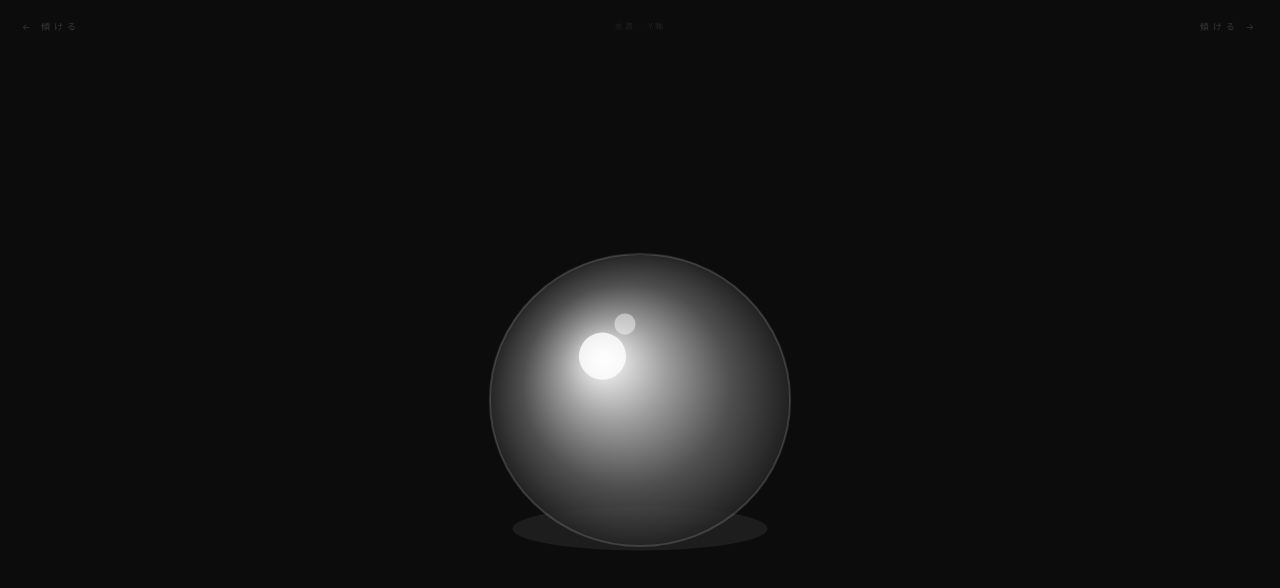
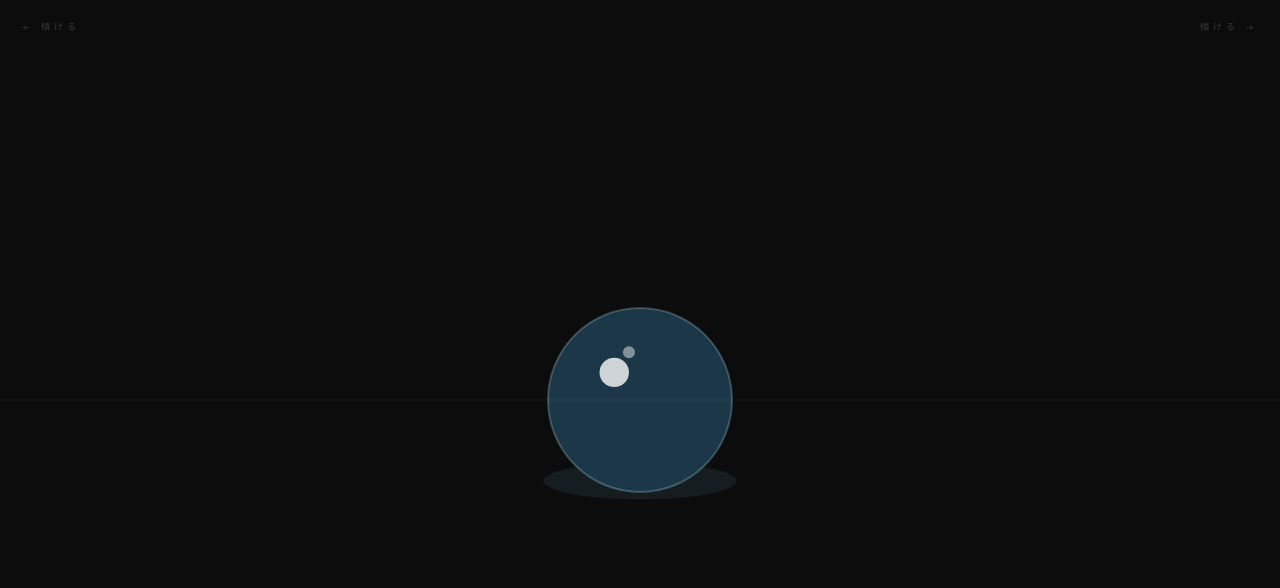
Before and after one commit to Pomeoo/try, a plain HTML site: page index.html in a window 1280 px wide. Both pictures are taken after a click on the button "START". Drawn offline with Linux system fonts and the light colour scheme.

Commit message:
Update index.html

```diff
--- a/index.html
+++ b/index.html
@@ -3,7 +3,7 @@
 <head>
 <meta charset="UTF-8">
 <meta name="viewport" content="width=device-width, initial-scale=1.0, user-scalable=no">
-<title>水滴 — Y軸</title>
+<title>粘性の球 — X軸</title>
 <style>
 * { margin:0; padding:0; box-sizing:border-box; touch-action:none; user-select:none; -webkit-user-select:none; }
 body { background:#0c0c0c; height:100dvh; overflow:hidden; }
@@ -11,8 +11,6 @@ canvas { display:block; width:100%; height:100dvh; }
 #hud { position:fixed; top:0; left:0; right:0; display:flex; justify-content:space-between;
        padding:20px 22px 0; pointer-events:none; z-index:5; }
 .hl { font-size:9px; letter-spacing:4px; text-transform:uppercase; color:rgba(255,255,255,0.18);
-      font-family:-apple-system,sans-serif; }
-.hc { font-size:8px; letter-spacing:2px; color:rgba(255,255,255,0.09);
       font-family:-apple-system,sans-serif; }
 #over { position:fixed; inset:0; background:#0c0c0c; display:flex; flex-direction:column;
         align-items:center; justify-content:center; gap:28px; z-index:100; }
@@ -28,13 +26,12 @@ canvas { display:block; width:100%; height:100dvh; }
 <body>
 <div id="hud">
   <span class="hl">← 傾ける</span>
-  <span class="hc">水滴 · Y軸</span>
   <span class="hl">傾ける →</span>
 </div>
 <canvas id="c"></canvas>
 <div id="over">
-  <div class="ot">水滴 — Y軸</div>
-  <div class="od">水滴は画面中央に固定されています<br>左右に傾けて通り過ぎると<br>吸い付いてポヨンと弾みます</div>
+  <div class="ot">粘性の球 — X軸</div>
+  <div class="od">左右に傾けると粘性で球がゆっくり動きます<br>傾けすぎると止まり<br>90度で傾けた方向に飛び出します</div>
   <button class="obs" id="sb">Start</button>
 </div>
 <script>
@@ -44,111 +41,147 @@ const X=C.getContext('2d');
 function resize(){C.width=window.innerWidth; C.height=window.innerHeight;}
 resize(); window.addEventListener('resize',resize);
 
-let rawGamma=0, prevGamma=0, dGamma=0, lastDir=1;
-let hasG=false, playing=false;
+let rawGamma=0, hasG=false, playing=false;
 
-// Camera pan: drop fixed in world, screen pans with tilt
-const PAN = () => C.width / 55;
+// Ball state
+let bx=0, by=0, vx=0, vy=0;
+let state='normal';   // 'normal' | 'falling' | 'idle'
+let idleTimer=0;
 
-// ── Stretch spring ────────────────────────────────────────
-let stretch  = 0;   // + = right elongation, - = left elongation
-let stretchV = 0;
+const ballR   = ()=> Math.min(C.width,C.height) * 0.115; // larger
+const maxDisp = ()=> C.width * 0.32;
+const FALL_DEG = 80;
 
-let wasInContact = false;
+function initBall(){
+  bx=C.width/2; by=C.height/2; vx=0; vy=0;
+  state='normal'; idleTimer=0;
+}
 
-const CONTACT_DEG  = 14;
-const SPRING_K     = 20;
-const SPRING_DAMP  = 0.68;  // underdamped = good poyong bounce
-const IMPULSE_MAX  = 6.5;
+// ── Update ───────────────────────────────────────────────
+function update(dt){
+  const W=C.width, H=C.height, R=ballR();
 
+  if(state==='idle'){
+    idleTimer-=dt;
+    if(idleTimer<=0) initBall();
+    return;
+  }
+
+  if(state==='normal'){
+    if(Math.abs(rawGamma)>=FALL_DEG){ state='falling'; return; }
+
+    const posNorm=(bx-W/2)/maxDisp();
+    const friction=Math.pow(Math.abs(posNorm),3.5);
+    const driveF=(rawGamma/55)*1100*(1-friction*0.97);
+    const dragF =-vx*5.8;
+    vx+=(driveF+dragF)*dt;
+
+    const nextX=bx+vx*dt;
+    const disp=nextX-W/2;
+    if(Math.abs(disp)<maxDisp()){ bx=nextX; }
+    else { bx=W/2+Math.sign(disp)*maxDisp(); vx=0; }
+
+    by+=(H/2-by)*6*dt;
+  }
+
+  if(state==='falling'){
+    // Fall in the tilt direction (horizontal), not downward
+    const dir=Math.sign(rawGamma);
+    vx+=dir*3200*dt;   // strong horizontal thrust
+    vy+=280*dt;         // very slight downward drift only
+    bx+=vx*dt;
+    by+=vy*dt;
+
+    // Respawn when off-screen horizontally
+    if(bx < -R*3 || bx > W+R*3 || by > H+R*3){
+      state='idle'; idleTimer=0.75;
+      bx=W/2; by=H/2; vx=0; vy=0;
+    }
+  }
+}
+
+// ── Draw ─────────────────────────────────────────────────
+function draw(){
+  const W=C.width, H=C.height, R=ballR();
+  X.fillStyle='#0c0c0c'; X.fillRect(0,0,W,H);
+
+  if(state==='idle') return;
+
+  const posNorm   =(bx-W/2)/maxDisp();
+  const stuckFactor=Math.max(0,Math.abs(posNorm)-0.80)/0.20;
+
+  // Tension streaks near boundary
+  if(stuckFactor>0.04 && state==='normal'){
+    const sd=-Math.sign(bx-W/2);
+    for(let i=0;i<5;i++){
+      const dy=(i-2)*R*0.38;
+      const sx=bx+Math.sign(bx-W/2)*R*0.94;
+      const ex=sx+sd*R*(0.35+stuckFactor*0.85);
+      X.beginPath(); X.moveTo(sx,by+dy); X.lineTo(ex,by+dy);
+      X.strokeStyle=`rgba(160,210,230,${(stuckFactor*0.30).toFixed(3)})`;
+      X.lineWidth=1; X.stroke();
+    }
+  }
+
+  // Ground shadow (subtle)
+  if(state==='normal'){
+    X.save();
+    X.translate(bx, by+R*0.88);
+    X.scale(1.05,0.20);
+    X.beginPath(); X.arc(0,0,R,0,Math.PI*2);
+    X.fillStyle='rgba(100,180,210,0.10)'; X.fill();
+    X.restore();
+  }
+
+  // ── Water-colored sphere ──────────────────────────────
+  const sq=stuckFactor*0.10;
+  const rX=R*(1-sq), rY=R*(1+sq*0.5);
+
+  // Low-saturation light blue gradient (水色 with low saturation)
+  const grd=X.createRadialGradient(
+    bx-R*0.30, by-R*0.32, R*0.04,
+    bx, by, R*1.05
+  );
+  grd.addColorStop(0,    '#e8f4f8');   // very light blue-white (highlight)
+  grd.addColorStop(0.30, '#a8ccd8');   // light desaturated blue
+  grd.addColorStop(0.65, '#5a90a8');   // medium blue-gray
+  grd.addColorStop(1,    '#1c3848');   // dark blue shadow
+
+  X.save();
+  X.translate(bx,by); X.scale(rX/R,rY/R);
+  X.beginPath(); X.arc(0,0,R,0,Math.PI*2);
+  X.fillStyle=grd; X.fill();
+  X.restore();
+
+  // Inner rim (subtle edge glow for water feel)
+  X.save();
+  X.translate(bx,by); X.scale(rX/R,rY/R);
+  X.beginPath(); X.arc(0,0,R,0,Math.PI*2);
+  X.strokeStyle='rgba(180,230,245,0.25)'; X.lineWidth=2; X.stroke();
+  X.restore();
+
+  // Primary specular highlight
+  X.beginPath();
+  X.arc(bx-R*0.28, by-R*0.30, R*0.16, 0, Math.PI*2);
+  X.fillStyle='rgba(255,255,255,0.78)'; X.fill();
+
+  // Secondary small highlight
+  X.beginPath();
+  X.arc(bx-R*0.12, by-R*0.52, R*0.065, 0, Math.PI*2);
+  X.fillStyle='rgba(255,255,255,0.45)'; X.fill();
+
+  // Subtle horizontal guide
+  X.strokeStyle='rgba(255,255,255,0.04)'; X.lineWidth=1;
+  X.beginPath(); X.moveTo(0,H/2); X.lineTo(W,H/2); X.stroke();
+}
+
+// ── Loop ─────────────────────────────────────────────────
 let lt=0;
 function loop(ts){
   if(!playing) return;
   const dt=Math.min((ts-lt)/1000,0.05); lt=ts;
-
-  dGamma=(rawGamma-prevGamma)/Math.max(dt,0.001);
-  prevGamma=rawGamma;
-  if(Math.abs(rawGamma)>3) lastDir=Math.sign(rawGamma);
-
-  const inContact = Math.abs(rawGamma) < CONTACT_DEG;
-
-  if(inContact && !wasInContact){
-    const speed=Math.min(Math.abs(dGamma),100)/100;
-    const dir  =Math.sign(dGamma)||lastDir;
-    stretchV  +=dir*(0.4+speed*0.6)*IMPULSE_MAX;
-  }
-  wasInContact=inContact;
-
-  stretchV-=stretch*SPRING_K*dt;
-  stretchV*=Math.pow(SPRING_DAMP,dt*60);
-  stretch +=stretchV*dt;
-
-  draw();
+  update(dt); draw();
   requestAnimationFrame(loop);
-}
-
-function draw(){
-  const W=C.width, H=C.height;
-  X.fillStyle='#0c0c0c'; X.fillRect(0,0,W,H);
-
-  // Drop screen position via camera pan
-  const dx=W/2 - rawGamma*PAN();
-  const dy=H/2;
-  // 2× bigger
-  const R =Math.min(W,H)*0.184;
-
-  const absS=Math.abs(stretch);
-  // Whole drop stretches dramatically — no separate thread/satellite
-  const rX = R * (1 + absS * 1.55);   // strong horizontal elongation
-  const rY = R * (1 / (1 + absS * 0.60));  // volume-conservation vertical squish
-
-  // Drop shadow
-  X.save();
-  X.translate(dx, dy+rY*0.88);
-  X.scale(rX*0.85, rY*0.15);
-  X.beginPath(); X.arc(0,0,1,0,Math.PI*2);
-  X.fillStyle='rgba(255,255,255,0.07)'; X.fill();
-  X.restore();
-
-  // ── Main drop body (ellipse, gradient defined in local space) ──
-  X.save();
-  X.translate(dx,dy);
-  X.scale(rX/R, rY/R);
-
-  // Clip to ellipse
-  X.beginPath(); X.arc(0,0,R,0,Math.PI*2); X.clip();
-
-  // Gradient in local (scaled) coords — highlight stays proportional
-  const grd=X.createRadialGradient(-R*0.25,-R*0.28,R*0.04, 0,0,R*1.05);
-  grd.addColorStop(0,  'rgba(255,255,255,0.96)');
-  grd.addColorStop(0.30,'rgba(175,175,175,0.90)');
-  grd.addColorStop(0.65,'rgba(90,90,90,0.85)');
-  grd.addColorStop(1,  'rgba(28,28,28,0.88)');
-
-  X.fillStyle=grd;
-  X.fillRect(-rX,-rY, rX*2, rY*2);  // fill within clip
-  X.restore();
-
-  // ── Edge highlight ring (gives glassy depth) ────────────
-  X.save();
-  X.translate(dx,dy);
-  X.scale(rX/R, rY/R);
-  X.beginPath(); X.arc(0,0,R,0,Math.PI*2);
-  X.strokeStyle=`rgba(255,255,255,${(0.15+absS*0.08).toFixed(3)})`;
-  X.lineWidth=2;
-  X.stroke();
-  X.restore();
-
-  // ── Specular highlights (in screen space, move with stretch) ──
-  // Primary: top-left of the drop
-  const hlx=dx-rX*0.25, hly=dy-rY*0.30;
-  const hlR=R*0.16;
-  X.beginPath(); X.arc(hlx,hly,hlR,0,Math.PI*2);
-  X.fillStyle='rgba(255,255,255,0.80)'; X.fill();
-
-  // Secondary smaller
-  X.beginPath(); X.arc(dx-rX*0.10, dy-rY*0.52, R*0.072, 0, Math.PI*2);
-  X.fillStyle='rgba(255,255,255,0.45)'; X.fill();
 }
 
 window.addEventListener('deviceorientation',e=>{hasG=true; rawGamma=e.gamma||0;},true);
@@ -162,7 +195,7 @@ setInterval(()=>{
   const s=2.5;
   if     (K['ArrowLeft'] ||K['a']) kGamma=Math.max(-90,kGamma-s);
   else if(K['ArrowRight']||K['d']) kGamma=Math.min( 90,kGamma+s);
-  else kGamma*=0.84;
+  else kGamma*=0.85;
   rawGamma=kGamma;
 },16);
 
@@ -174,7 +207,7 @@ document.getElementById('sb').addEventListener('click',async function(){
     }catch(e){}
   }
   document.getElementById('over').style.display='none';
-  stretch=0; stretchV=0; wasInContact=false; prevGamma=rawGamma; lastDir=1;
+  initBall();
   playing=true; lt=performance.now(); requestAnimationFrame(loop);
 });
 </script>
```
